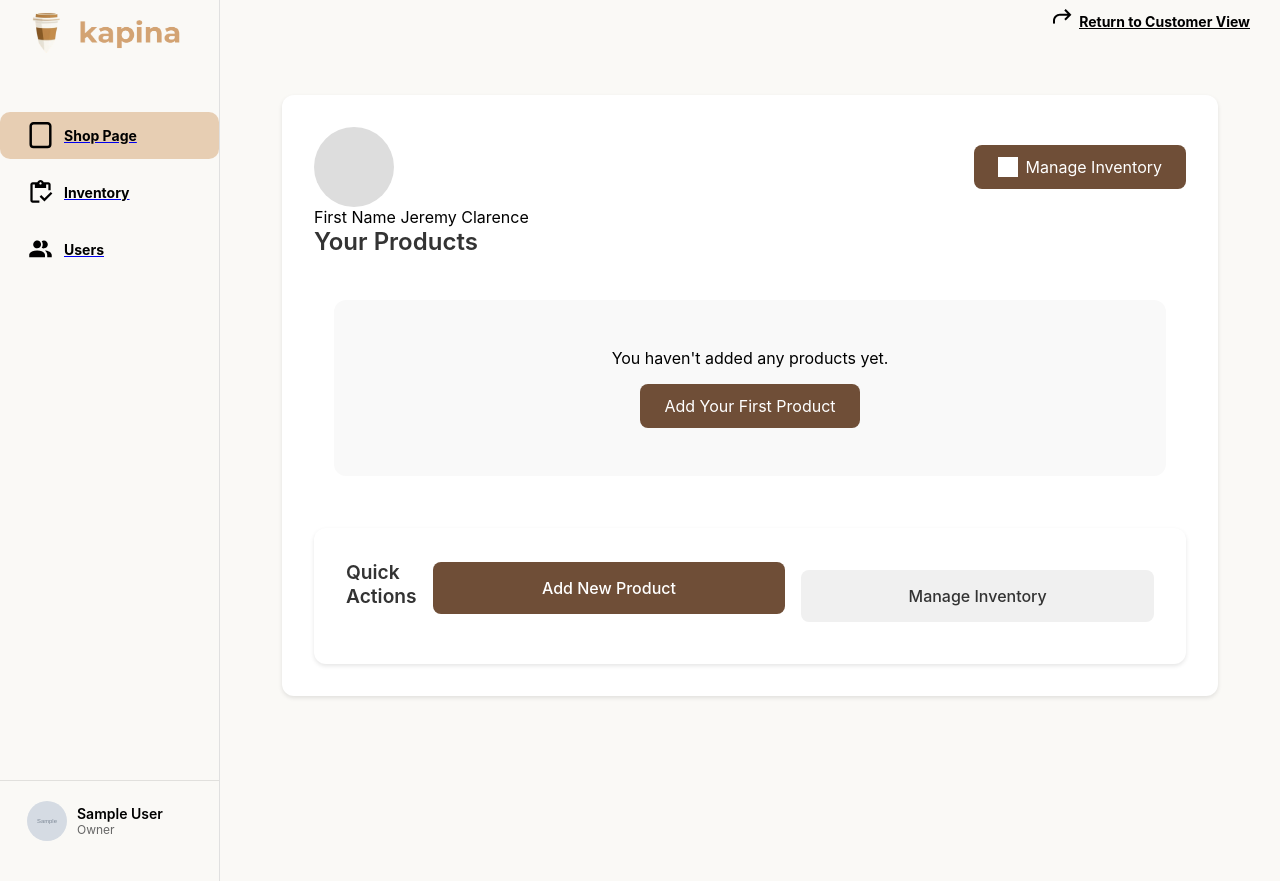
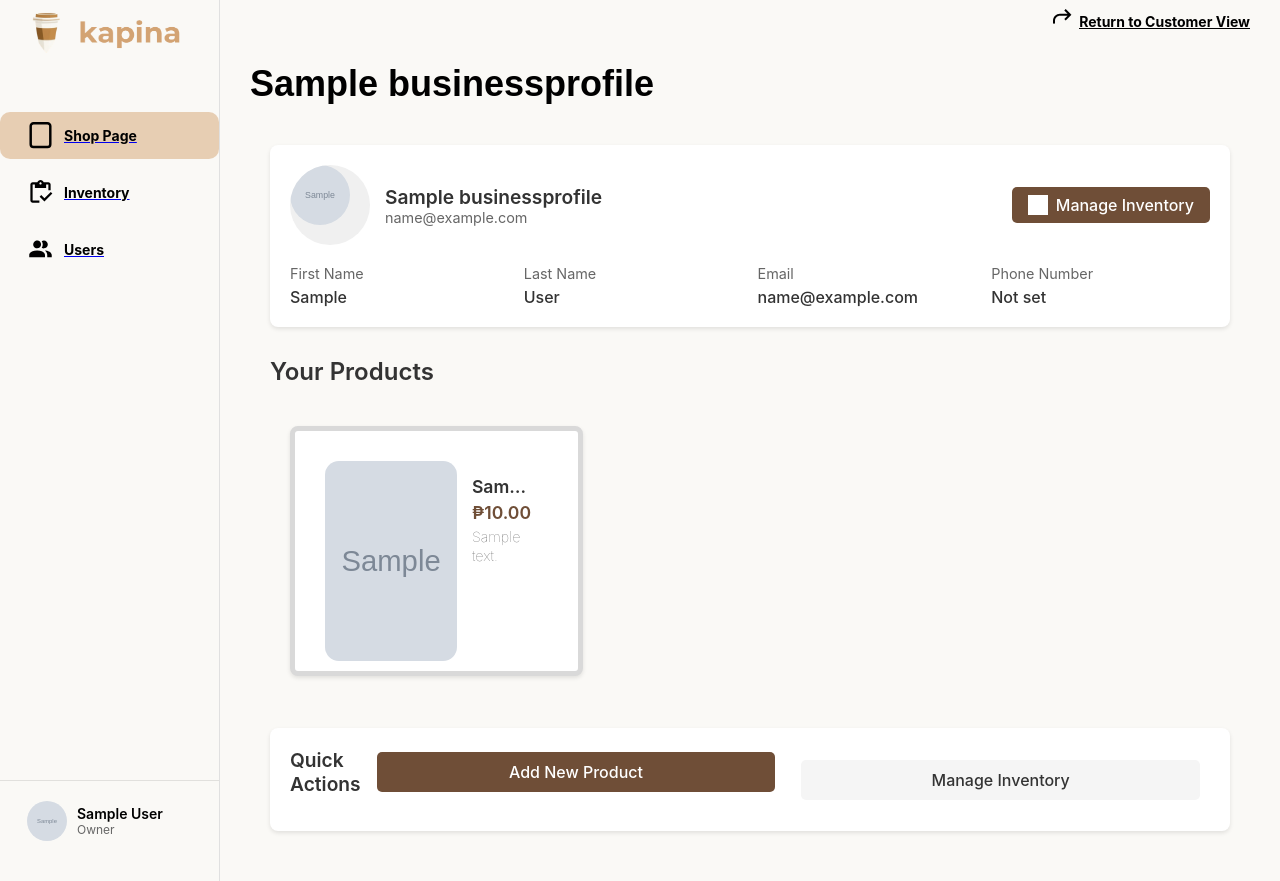
Before and after one commit to Jearevh/-Trends-Repository-Kapina-24-25, a Django app: page /shop/ in a window 1280 px wide. Shown: the part 21-902 px from the top of the page. Run offline with Django 5.2, Linux system fonts and the light colour scheme; a user stored in the database is signed in; tables that the repository leaves empty hold one stand-in row (values such as "Sample post"); grey boxes marked "Sample" are stand-in pictures; grey boxes are pictures that could not be loaded.

Commit message:
functions done

```diff
--- a/myapp/templates/admins/shop_page.html
+++ b/myapp/templates/admins/shop_page.html
@@ -13,7 +13,9 @@
         </a>
     </div>
 </div>
+
 <h1 class="page-title">{{ shop.business_name }}</h1>
+
 <div class="shop-container">
     <div class="shop-info-card">
         <div class="shop-header">
@@ -35,11 +37,26 @@
                 Manage Inventory
             </a>
         </div>
+
         <div class="user-details">
             <div class="user-detail">
                 <span class="detail-label">First Name</span>
-                <span class="detail-value">Jeremy Clarence</span>
+                <span class="detail-value">{{ owner.first_name|default:"Not set" }}</span>
             </div>
+            <div class="user-detail">
+                <span class="detail-label">Last Name</span>
+                <span class="detail-value">{{ owner.last_name|default:"Not set" }}</span>
+            </div>
+            <div class="user-detail">
+                <span class="detail-label">Email</span>
+                <span class="detail-value">{{ owner.email }}</span>
+            </div>
+            <div class="user-detail">
+                <span class="detail-label">Phone Number</span>
+                <span class="detail-value">{{ shop.phone_number|default:"Not set" }}</span>
+            </div>
+        </div>
+    </div>
 
     <div class="products-section">
         <h2 class="section-title">Your Products</h2>
@@ -52,15 +69,12 @@
                     {% else %}
                         <div class="default-product-image"></div>
                     {% endif %}
-            </div>
+                </div>
                 <div class="product-info">
                     <h3 class="product-name">{{ product.name }}</h3>
                     <p class="product-price">₱{{ product.price }}</p>
                     <p class="product-description">{{ product.description|default:"No description available" }}</p>
-            </div>
-            <div class="user-detail">
-                <span class="detail-label">Phone Number</span>
-                <span class="detail-value">Jeremy Clarence</span>
+                </div>
             </div>
             {% empty %}
             <div class="no-products">
@@ -77,4 +91,202 @@
         <a href="{% url 'inventory' %}" class="quick-action-btn manage-inventory">Manage Inventory</a>
     </div>
 </div>
+
+<style>
+.shop-container {
+    max-width: 1200px;
+    margin: 0 auto;
+    padding: 20px;
+}
+
+.shop-info-card {
+    background: white;
+    border-radius: 8px;
+    padding: 20px;
+    margin-bottom: 20px;
+    box-shadow: 0 2px 4px rgba(0,0,0,0.1);
+}
+
+.shop-header {
+    display: flex;
+    justify-content: space-between;
+    align-items: center;
+    margin-bottom: 20px;
+}
+
+.shop-details {
+    display: flex;
+    align-items: center;
+    gap: 15px;
+}
+
+.shop-avatar img {
+    width: 60px;
+    height: 60px;
+    border-radius: 50%;
+    object-fit: cover;
+}
+
+.default-avatar {
+    width: 60px;
+    height: 60px;
+    border-radius: 50%;
+    background: #e0e0e0;
+}
+
+.shop-name {
+    font-size: 1.2em;
+    font-weight: 600;
+    color: #333;
+}
+
+.shop-email {
+    color: #666;
+    font-size: 0.9em;
+}
+
+.user-details {
+    display: grid;
+    grid-template-columns: repeat(auto-fit, minmax(200px, 1fr));
+    gap: 15px;
+    margin-top: 20px;
+}
+
+.user-detail {
+    display: flex;
+    flex-direction: column;
+    gap: 5px;
+}
+
+.detail-label {
+    font-size: 0.9em;
+    color: #666;
+}
+
+.detail-value {
+    font-weight: 500;
+    color: #333;
+}
+
+.products-section {
+    margin-top: 30px;
+}
+
+.section-title {
+    font-size: 1.5em;
+    margin-bottom: 20px;
+    color: #333;
+}
+
+.products-grid {
+    display: grid;
+    grid-template-columns: repeat(auto-fill, minmax(250px, 1fr));
+    gap: 20px;
+}
+
+.product-card {
+    background: white;
+    border-radius: 8px;
+    overflow: hidden;
+    box-shadow: 0 2px 4px rgba(0,0,0,0.1);
+}
+
+.product-image img {
+    width: 100%;
+    height: 200px;
+    object-fit: cover;
+}
+
+.default-product-image {
+    width: 100%;
+    height: 200px;
+    background: #e0e0e0;
+}
+
+.product-info {
+    padding: 15px;
+}
+
+.product-name {
+    font-size: 1.1em;
+    font-weight: 600;
+    margin-bottom: 5px;
+    color: #333;
+}
+
+.product-price {
+    font-weight: 600;
+    color: #6f4e37;
+    margin-bottom: 5px;
+}
+
+.product-description {
+    font-size: 0.9em;
+    color: #666;
+}
+
+.no-products {
+    grid-column: 1 / -1;
+    text-align: center;
+    padding: 40px;
+    background: white;
+    border-radius: 8px;
+    box-shadow: 0 2px 4px rgba(0,0,0,0.1);
+}
+
+.quick-actions-card {
+    margin-top: 30px;
+    background: white;
+    border-radius: 8px;
+    padding: 20px;
+    box-shadow: 0 2px 4px rgba(0,0,0,0.1);
+}
+
+.quick-actions-title {
+    font-size: 1.2em;
+    margin-bottom: 15px;
+    color: #333;
+}
+
+.quick-action-btn {
+    display: inline-block;
+    padding: 10px 20px;
+    margin-right: 10px;
+    border-radius: 5px;
+    text-decoration: none;
+    font-weight: 500;
+    transition: background-color 0.2s;
+}
+
+.add-product {
+    background: #6f4e37;
+    color: white;
+}
+
+.manage-inventory {
+    background: #f5f5f5;
+    color: #333;
+}
+
+.quick-action-btn:hover {
+    opacity: 0.9;
+}
+
+.manage-inventory-btn {
+    display: flex;
+    align-items: center;
+    gap: 8px;
+    padding: 8px 16px;
+    background: #6f4e37;
+    color: white;
+    border-radius: 5px;
+    text-decoration: none;
+    font-weight: 500;
+}
+
+.manage-icon {
+    width: 20px;
+    height: 20px;
+}
+</style>
 {% endblock %}
--- a/myapp/views.py
+++ b/myapp/views.py
@@ -98,9 +98,23 @@
         form = ProductForm()
     return render(request, 'admins/addproduct.html', {'form': form})
 
+@login_required
 def shop_page(request):
-    shops = BusinessProfile.objects.all()
-    return render(request, 'admins/shop_page.html', {'shops': shops})
+    # Get the business profile for the logged-in user
+    try:
+        shop = request.user.businessprofile
+        # Get all products for this business
+        products = Product.objects.filter(business=shop)
+
+        context = {
+            'shop': shop,
+            'products': products,
+            'owner': shop.user,  # Pass the business owner's information
+        }
+        return render(request, 'admins/shop_page.html', context)
+    except BusinessProfile.DoesNotExist:
+        messages.error(request, 'You need to create a business profile first.')
+        return redirect('create_business_profile')
 
 @login_required
 def users(request):
--- a/requirements.txt
+++ b/requirements.txt
@@ -6,6 +6,7 @@
 # Common utilities
 requests>=2.31
 pillow>=10.0
+python-barcode>=0.15.1
 
 # Environment management
 django-environ>=0.10
```
Also changed, not shown: myapp/static/user/base.css (+8 -10 lines), myapp/templates/user/landing.html (+77 -21 lines).
